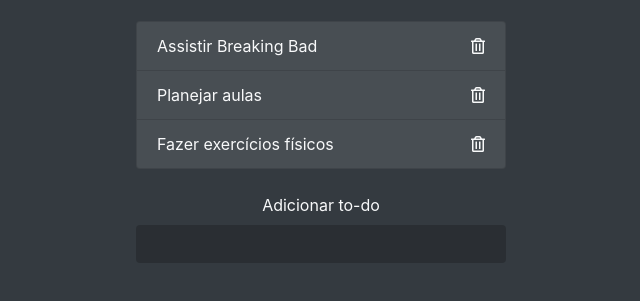
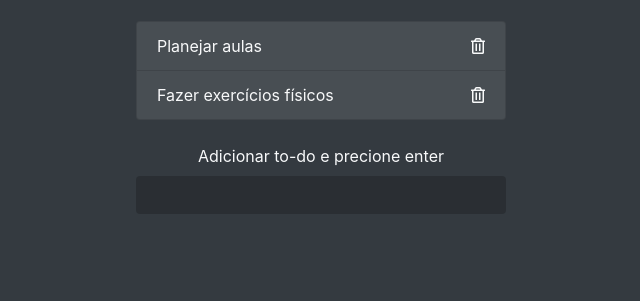
Before and after one commit to wellpinho/todo-js, a plain HTML site: page index.html in a window 1280 px wide. Both pictures are taken after a click on the icon 797 px from the left and 183 px from the top of the page. Shown: the part 137-438 px from the top of the page, without its empty margins (319-959 px from the left). Drawn offline with nearby package versions, Linux system fonts and the light colour scheme.

Commit message:
remove todo

```diff
--- a/app.js
+++ b/app.js
@@ -18,3 +18,10 @@ formAddTodo.addEventListener('submit', (event) => {
         event.target.reset();
     }
 });
+
+todosContainer.addEventListener('click', event => {
+    const clickedElement = event.target;
+    if (Array.from(clickedElement.classList).includes('delete')) {
+        clickedElement.parentElement.remove();
+    }
+});
--- a/index.html
+++ b/index.html
@@ -35,7 +35,7 @@
     </ul>
 
     <form class="form-add-todo text-center my-4">
-      <label class="text-light">Adicionar to-do</label>
+      <label class="text-light">Adicionar to-do e precione enter</label>
       <input class="form-control m-auto" type="text" name="add" autofocus />
     </form>
   </div>
```
